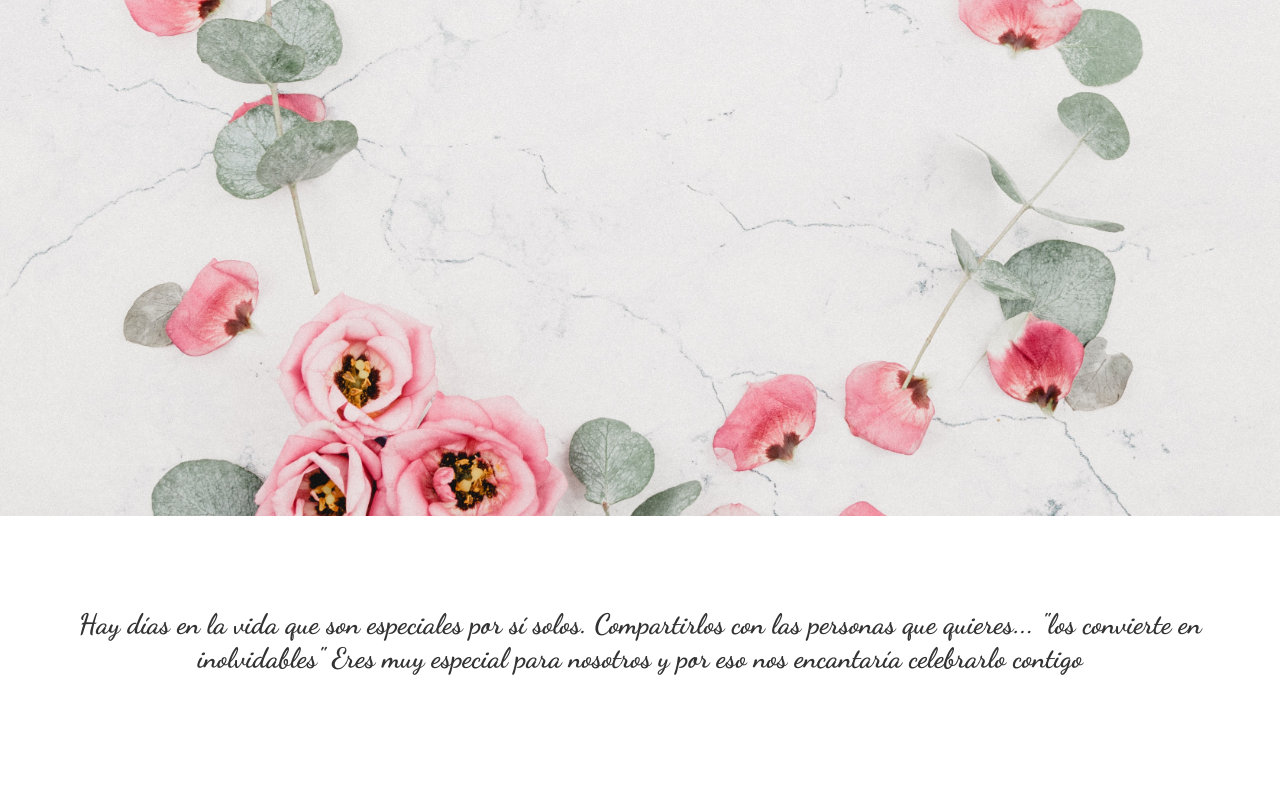
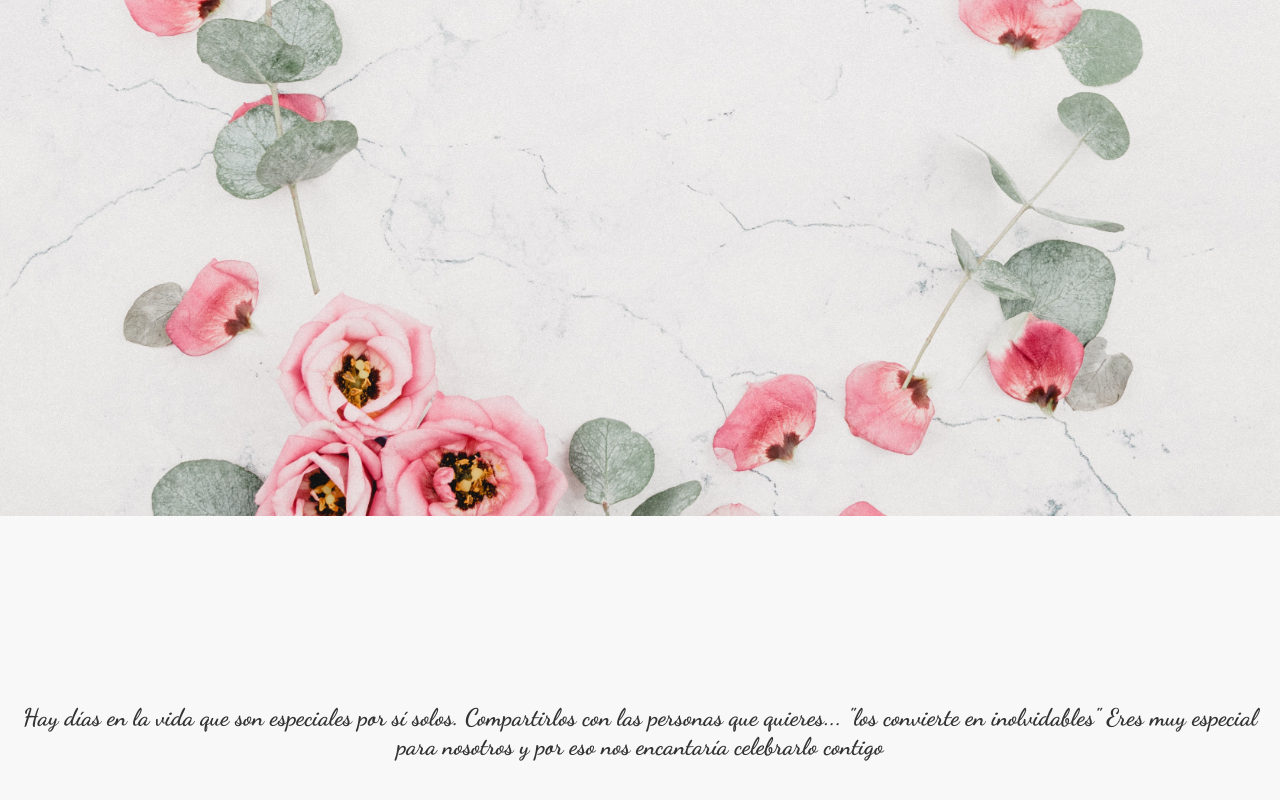
Before and after one commit to pikuman83/bodamomeus, an Angular app: page /invitado/1 in a window 1280 px wide. Shown: the part 557-1357 px from the top of the page. Before the commit the page ends 1252 px from the top, so only its background shows below. Built offline with nearby package versions, Linux system fonts and the light colour scheme; a web font is replaced by a local one.

Commit message:
redirect

```diff
--- a/src/app/app.component.html
+++ b/src/app/app.component.html
@@ -4,5 +4,5 @@
     <h1 class="slide-fwd-center">Ricard & Miluska</h1>
   </div>
 </div>
-<!-- <app-invitado style="margin-top: 24px;text-align: center;"></app-invitado> -->
+
 <router-outlet></router-outlet>
--- a/src/app/components/invitado/invitado.component.css
+++ b/src/app/components/invitado/invitado.component.css
@@ -3,19 +3,25 @@
     /* background-size: cover; */
     /* background-position: center; */
     /* background-repeat: no-repeat; */
-    background-color: f8f8f8;
+    background-color: #f8f8f8;
+    min-height: 400px;
+    display: flex;
+    align-items: center;
+    flex-direction: column;
+    justify-content: center;
     /* min-height: 400px; */
 }
 .titulo{
     /* font-family: 'Dancing Script', cursive; */
     font-family: 'Londrina Solid', cursive;
     letter-spacing: 3px;
-    font-size: 40px;
+    font-size: 28px;
+    color: #6a945a;
 }
 .slogan{
-    margin-top: 24px;
+    /* margin-top: 24px; */
     font-family: 'Dancing Script', cursive;
     text-align: center;
-    font-size: 28px;
+    font-size: 24px;
     padding: 20px;
 }
```
Also changed, not shown: 1 other file (tests, documents, lock files or other folders).
